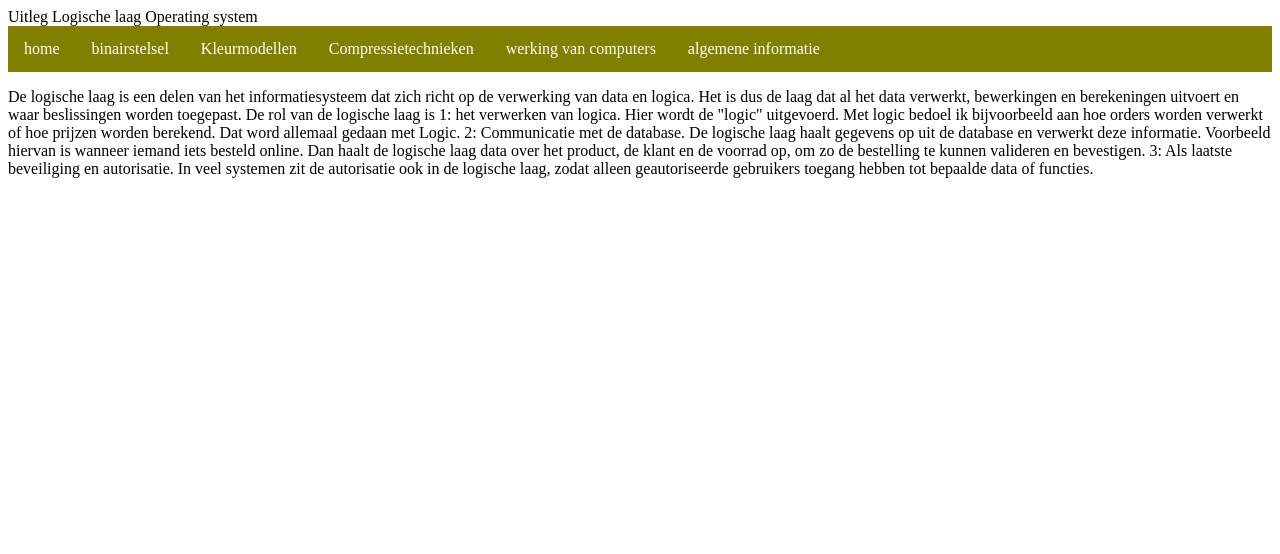
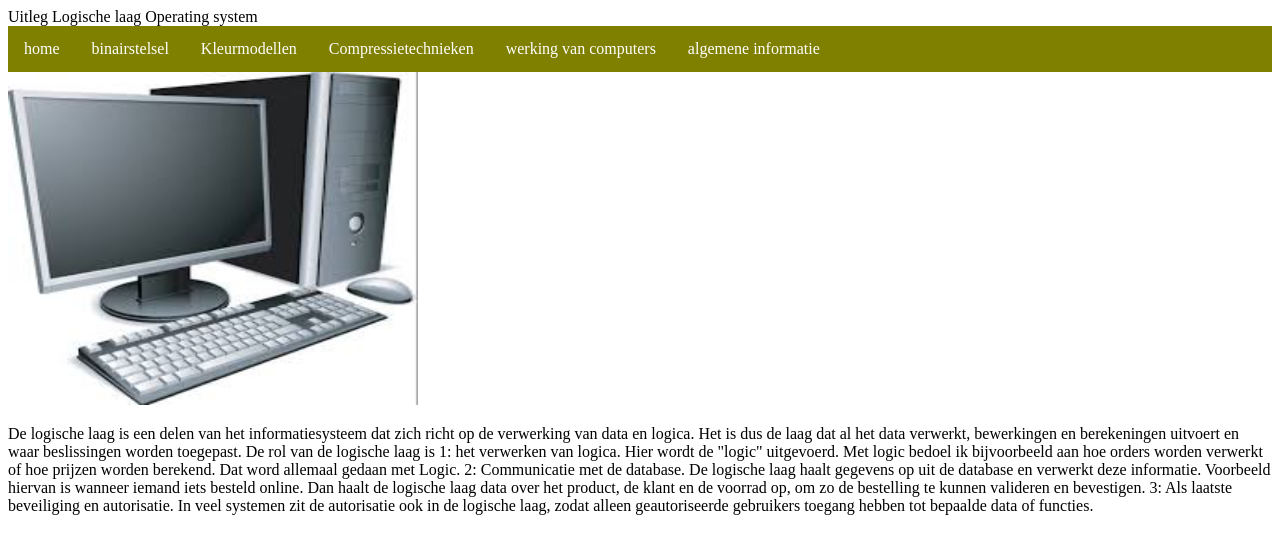
Before and after one commit to Gijsenberg/Gijsenberg.github.io, a plain HTML site: page Logische laag.html in a window 1280 px wide. Drawn offline with Linux system fonts and the light colour scheme.

Commit message:
Update Logische laag.html

```diff
--- a/Logische laag.html
+++ b/Logische laag.html
@@ -18,8 +18,9 @@
         <li><a href="algemene informatie.html">algemene informatie</a></li>
     </ul>
 
+ <img src="download (25).jpeg" alt="werkt niet" width="410" height="333">
+
 <p>
-
         De logische laag is een delen van het informatiesysteem dat zich richt op de verwerking van data en logica. Het is dus de laag dat al het data verwerkt, bewerkingen en berekeningen uitvoert en waar beslissingen worden toegepast. De rol van de logische laag is 1: het verwerken van logica. Hier wordt de "logic" uitgevoerd. Met logic bedoel ik bijvoorbeeld aan hoe orders worden verwerkt of hoe prijzen worden berekend. Dat word allemaal gedaan met Logic.
         2: Communicatie met de database. De logische laag haalt gegevens op uit de database en verwerkt deze informatie. Voorbeeld hiervan is wanneer iemand iets besteld online. Dan haalt de logische laag data over het product, de klant en de voorrad op, om zo de bestelling te kunnen valideren en bevestigen.
         3: Als laatste beveiliging en autorisatie. In veel systemen zit de autorisatie ook in de logische laag, zodat alleen geautoriseerde gebruikers toegang hebben tot bepaalde data of functies.
```
